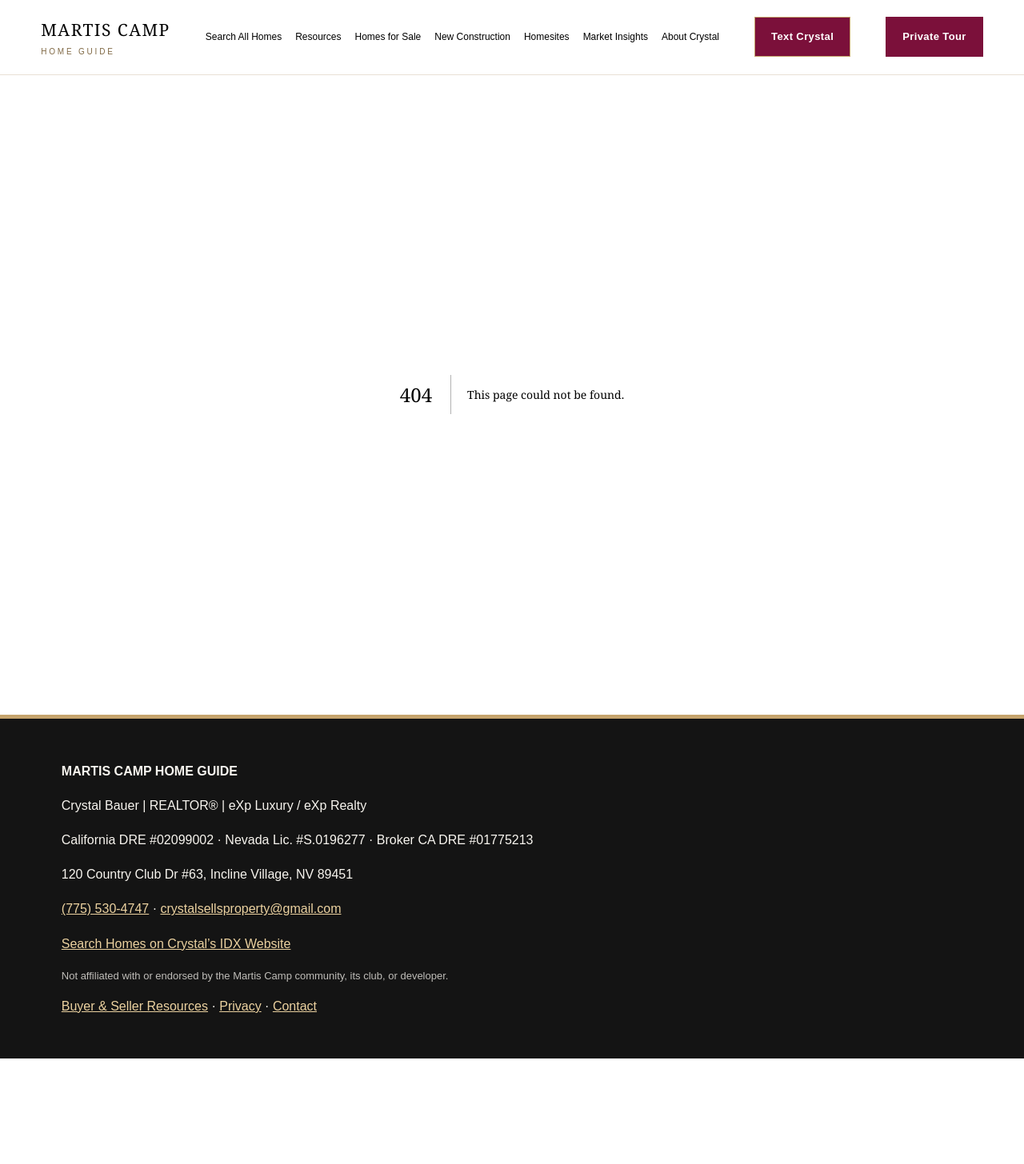
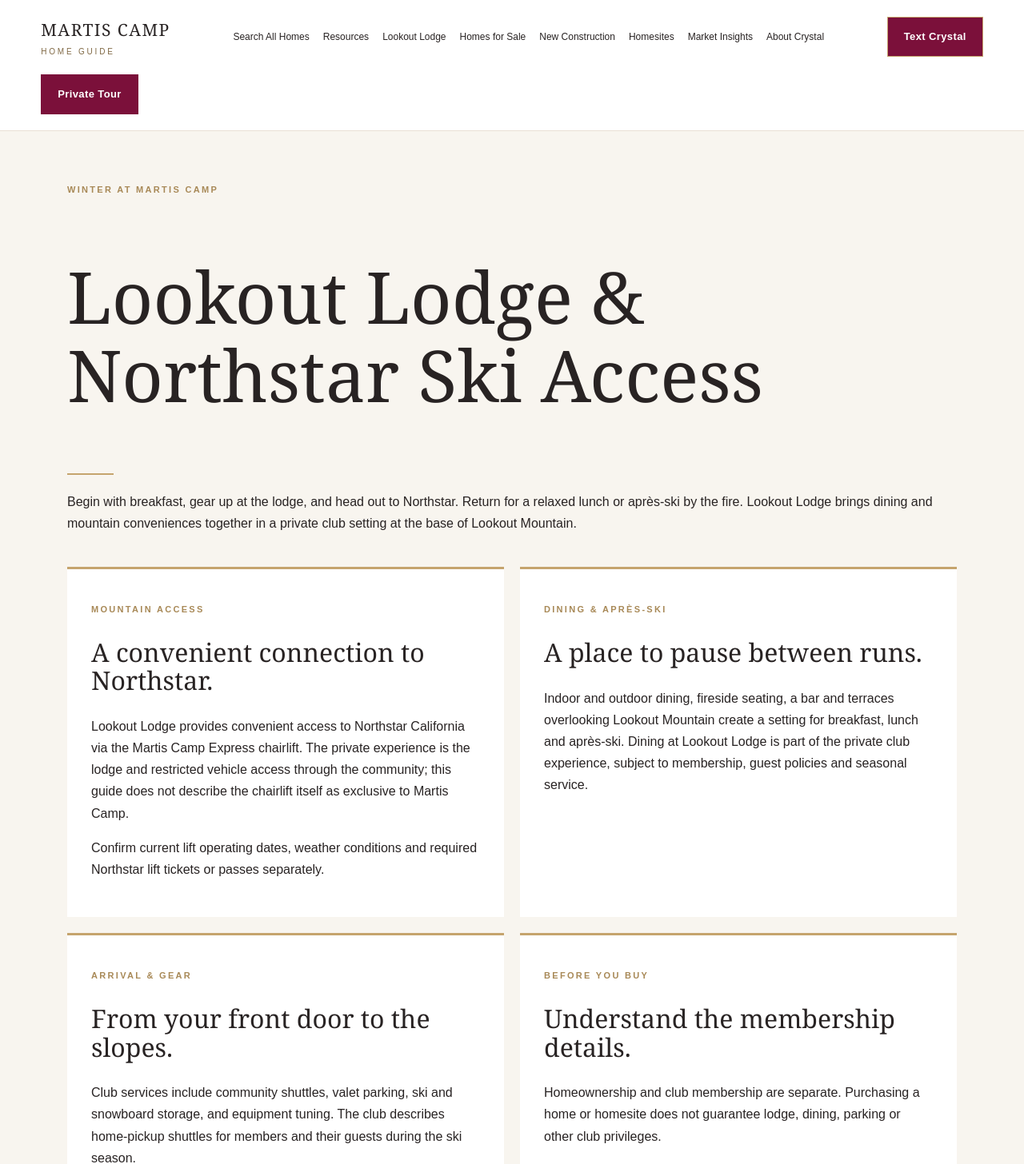
Before and after one commit to crystalsellsproperty-sketch/-martis-camp-home-guide, a Next.js app: page /lookout-lodge in a window 1280 px wide. Before the commit this address had no page. Shown: the top 1456 px of the page at 80% size. Before the commit the page ends 1324 px from the top, so only its background shows below. Built offline with nearby package versions, Linux system fonts and the light colour scheme.

Commit message:
Add Lookout Lodge guide and navigation tab

```diff
--- a/app/layout.tsx
+++ b/app/layout.tsx
@@ -2,5 +2,5 @@
 import Link from "next/link";
 import "./styles.css";
 export const metadata: Metadata = { metadataBase: new URL("https://martiscamphomeguide.com"), title: {default:"Martis Camp Home Guide | Independent Real Estate Guide",template:"%s | Martis Camp Home Guide"},description:"Independent luxury home, homesite and new construction guide to Martis Camp in Truckee, California. Crystal Bauer, eXp Realty." };
-const menu=[["Search All Homes","https://www.crystalspropertyconnection.com/"],["Resources","/resources"],["Homes for Sale","/homes-for-sale"],["New Construction","/new-construction"],["Homesites","/homesites-for-sale"],["Market Insights","/market-report"],["About Crystal","/about-crystal"]];
+const menu=[["Search All Homes","https://www.crystalspropertyconnection.com/"],["Resources","/resources"],["Lookout Lodge","/lookout-lodge"],["Homes for Sale","/homes-for-sale"],["New Construction","/new-construction"],["Homesites","/homesites-for-sale"],["Market Insights","/market-report"],["About Crystal","/about-crystal"]];
 export default function RootLayout({children}:Readonly<{children:React.ReactNode}>){return <html lang="en"><body><header className="top"><Link href="/" className="brand">MARTIS CAMP <span>HOME GUIDE</span></Link><nav aria-label="Main navigation">{menu.map(([name,url])=><Link key={url} href={url}>{name}</Link>)}</nav><a className="navcta textCrystal" href="sms:+17755304747?body=Hi%20Crystal%2C%20I%20found%20your%20Martis%20Camp%20Home%20Guide%20website%20and%20would%20like%20more%20information.">Text Crystal</a><Link className="navcta" href="/schedule-private-tour">Private Tour</Link></header><main>{children}</main><footer><strong>MARTIS CAMP HOME GUIDE</strong><p>Crystal Bauer | REALTOR® | eXp Luxury / eXp Realty</p><p>California DRE #02099002 · Nevada Lic. #S.0196277 · Broker CA DRE #01775213</p><p>120 Country Club Dr #63, Incline Village, NV 89451</p><p><a href="tel:+17755304747">(775) 530-4747</a> · <a href="mailto:crystalsellsproperty@gmail.com">crystalsellsproperty@gmail.com</a></p><p><a href="https://www.crystalspropertyconnection.com/" target="_blank" rel="noopener noreferrer">Search Homes on Crystal’s IDX Website</a></p><p className="muted">Not affiliated with or endorsed by the Martis Camp community, its club, or developer.</p><Link href="/resources">Buyer & Seller Resources</Link> · <Link href="/privacy-policy">Privacy</Link> · <Link href="/schedule-private-tour">Contact</Link></footer></body></html>}
--- /dev/null
+++ b/app/lookout-lodge/page.tsx
@@ -0,0 +1,26 @@
+import type { Metadata } from "next";
+import Link from "next/link";
+export const metadata: Metadata = {
+  title: "Lookout Lodge & Northstar Ski Access",
+  description: "Explore Martis Camp’s Lookout Lodge: slopeside dining, après-ski, equipment storage, valet parking, community shuttles and access to Northstar."
+};
+export default function LookoutLodge() {
+  return <section className="content resources">
+    <p className="eyebrow">WINTER AT MARTIS CAMP</p>
+    <h1>Lookout Lodge &amp; Northstar Ski Access</h1>
+    <span className="goldrule"/>
+    <p>Begin with breakfast, gear up at the lodge, and head out to Northstar. Return for a relaxed lunch or après-ski by the fire. Lookout Lodge brings dining and mountain conveniences together in a private club setting at the base of Lookout Mountain.</p>
+    <div className="resourceGrid">
+      <article className="resourceCard"><p className="eyebrow">MOUNTAIN ACCESS</p><h2>A convenient connection to Northstar.</h2><p>Lookout Lodge provides convenient access to Northstar California via the Martis Camp Express chairlift. The private experience is the lodge and restricted vehicle access through the community; this guide does not describe the chairlift itself as exclusive to Martis Camp.</p><p>Confirm current lift operating dates, weather conditions and required Northstar lift tickets or passes separately.</p></article>
+      <article className="resourceCard"><p className="eyebrow">DINING &amp; APRÈS-SKI</p><h2>A place to pause between runs.</h2><p>Indoor and outdoor dining, fireside seating, a bar and terraces overlooking Lookout Mountain create a setting for breakfast, lunch and après-ski. Dining at Lookout Lodge is part of the private club experience, subject to membership, guest policies and seasonal service.</p></article>
+      <article className="resourceCard"><p className="eyebrow">ARRIVAL &amp; GEAR</p><h2>From your front door to the slopes.</h2><p>Club services include community shuttles, valet parking, ski and snowboard storage, and equipment tuning. The club describes home-pickup shuttles for members and their guests during the ski season.</p><p>Vehicle access is restricted to eligible members and guests. Parking is managed under club policies, with guest eligibility and limits that may vary by day or holiday period. Confirm current arrangements rather than assuming unrestricted homeowner parking.</p></article>
+      <article className="resourceCard"><p className="eyebrow">BEFORE YOU BUY</p><h2>Understand the membership details.</h2><p>Homeownership and club membership are separate. Purchasing a home or homesite does not guarantee lodge, dining, parking or other club privileges.</p><ul><li>Confirm the applicable membership category and availability.</li><li>Ask about family and guest access to Lookout Lodge and dining.</li><li>Verify parking reservations, vehicle limits and holiday restrictions.</li><li>Check shuttle schedules, storage arrangements and service charges.</li><li>Confirm Northstar pass requirements and lift operations.</li></ul></article>
+    </div>
+    <div className="resourceCta"><p className="eyebrow">EXPLORE THE MARTIS CAMP LIFESTYLE</p><h2>Find a home that fits your mountain days.</h2><p>Talk with Crystal about residences, homesites and the questions to ask when evaluating club amenities.</p><Link className="btn" href="/schedule-private-tour">Ask Crystal About Martis Camp</Link> <Link className="btn outline" href="/resources">Buyer &amp; Seller Resources</Link></div>
+    <h2>Official resources</h2><div className="resourceLinks">
+      <a href="https://www.martiscamp.com/lake-tahoe-skiing/" target="_blank" rel="noopener noreferrer">Martis Camp’s Northstar ski connection ↗</a>
+      <a href="https://martiscamp.org/club" target="_blank" rel="noopener noreferrer">Club amenities and Lookout Lodge history ↗</a>
+      <a href="https://www.martiscamp.com/meet-danny-kruck-ski-lodge-manager-by-winter-assistant-golf-pro-by-summer/" target="_blank" rel="noopener noreferrer">Lookout Lodge member services ↗</a>
+    </div><p className="notice">Independent information, not an offer of club membership or a guarantee of access. Amenities, services, fees, guest privileges and seasonal operations may change. Confirm current terms directly with Martis Camp Club and Northstar. Not affiliated with or endorsed by either organization.</p>
+  </section>;
+}
--- a/app/sitemap.ts
+++ b/app/sitemap.ts
@@ -1,2 +1,2 @@
 import type { MetadataRoute } from "next";
-export default function sitemap():MetadataRoute.Sitemap {return ["/","/homes-for-sale","/new-construction","/homesites-for-sale","/market-report","/about-crystal","/schedule-private-tour","/resources","/privacy-policy"].map(path=>({url:"https://martiscamphomeguide.com"+path}));}
+export default function sitemap():MetadataRoute.Sitemap {return ["/","/homes-for-sale","/new-construction","/homesites-for-sale","/market-report","/about-crystal","/schedule-private-tour","/resources","/lookout-lodge","/privacy-policy"].map(path=>({url:"https://martiscamphomeguide.com"+path}));}
```
